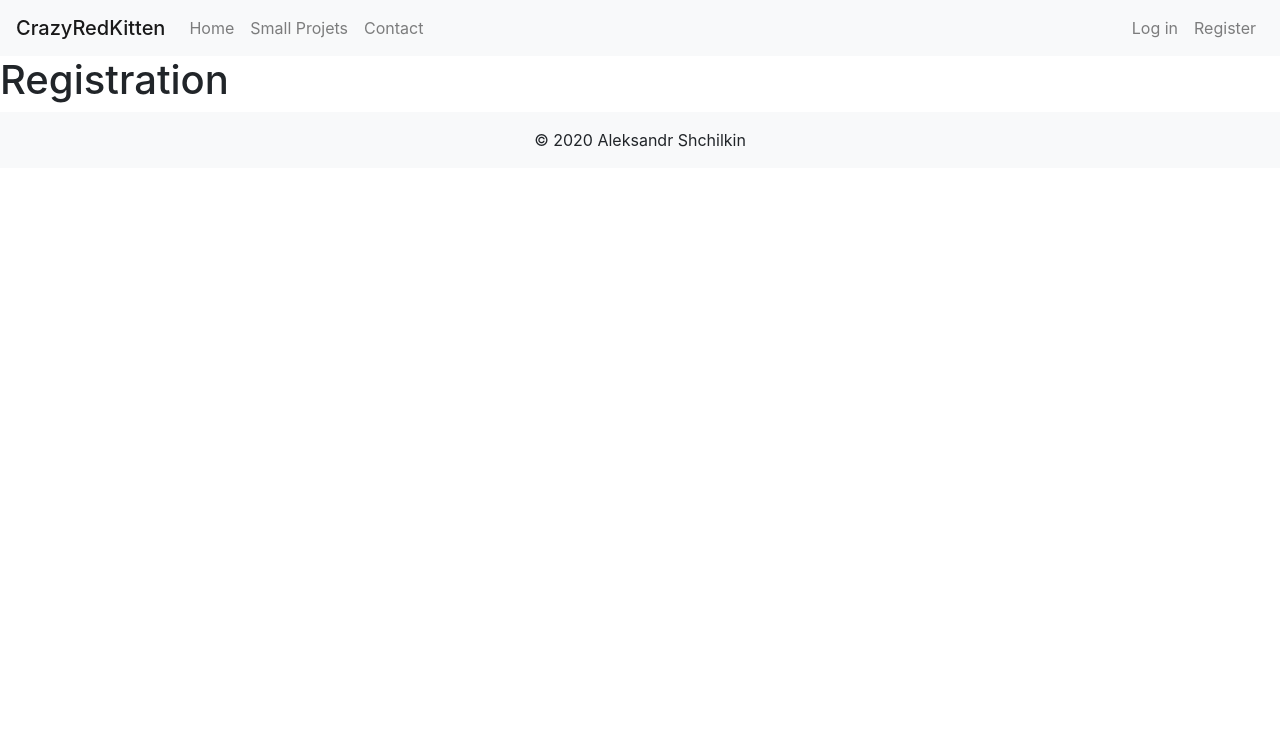
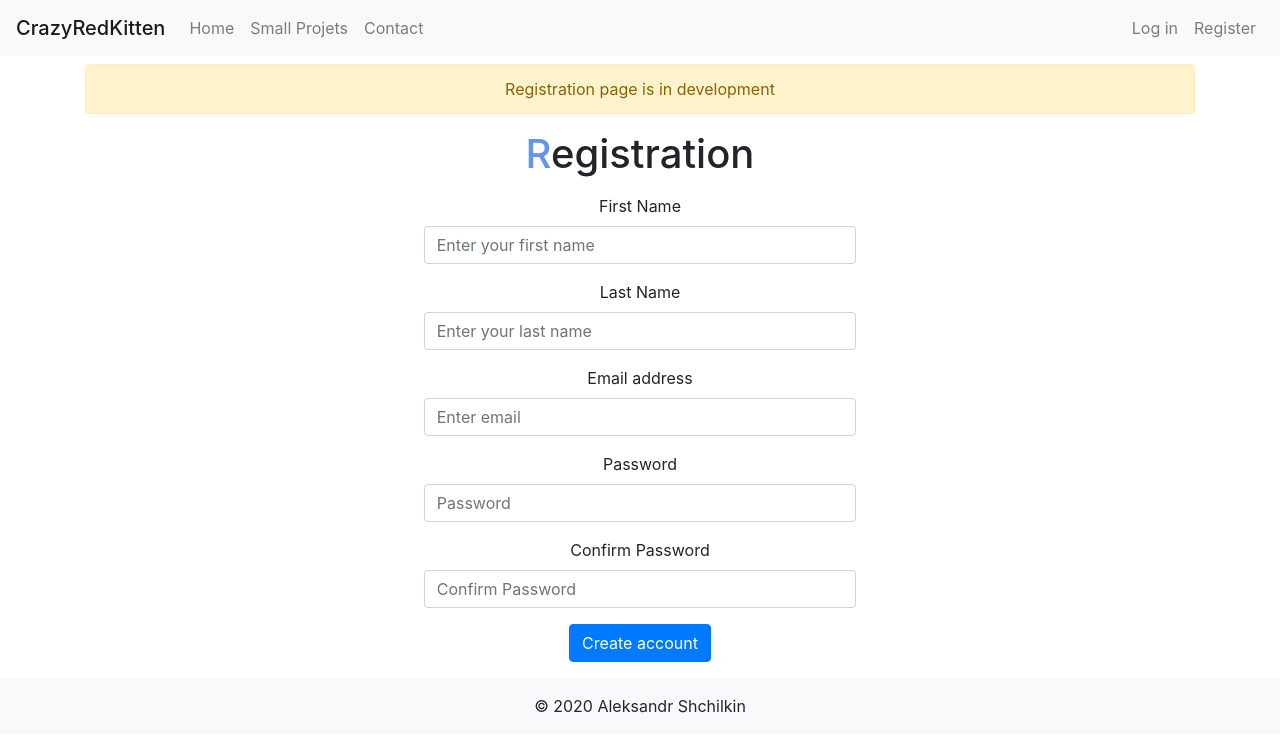
Before and after one commit to shchilkin/personal-website, a React (Create React App) app: page /Register in a window 1280 px wide. Shown: the top 752 px of the page. Built offline with nearby package versions, Linux system fonts and the light colour scheme.

Commit message:
Added Login and Registration fields

```diff
--- a/package.json
+++ b/package.json
@@ -7,10 +7,12 @@
     "@testing-library/react": "^9.4.0",
     "@testing-library/user-event": "^7.2.1",
     "bootstrap": "^4.4.1",
+    "bootstrap-icons": "^1.0.0-alpha2",
     "jquery": "^3.4.1",
     "popper.js": "^1.16.0",
     "react": "^16.12.0",
     "react-bootstrap": "^1.0.0-beta.16",
+    "react-bootstrap-icons": "^1.0.0-alpha2",
     "react-dom": "^16.12.0",
     "react-gradient": "^1.0.2",
     "react-router-bootstrap": "^0.25.0",
--- a/src/components/pages/authentication/Login.js
+++ b/src/components/pages/authentication/Login.js
@@ -1,9 +1,76 @@
-import React from "react";
+import React, { useState } from "react";
+import { Eye } from "react-bootstrap-icons";
 
 const Login = () => {
+  const [email, setEmail] = useState([{ email: "" }]);
+  const [password, setPassword] = useState([{ password: "" }]);
+  console.log(email, password);
+  const [data, setData] = useState([email, password]);
+
+  const changeEmail = event => {
+    setEmail({ email: event.target.value });
+  };
+  const changePassword = event => {
+    setPassword({ password: event.target.value });
+  };
+
+  const click = event => {
+    event.preventDefault();
+    setData(email, password);
+    console.log(email, password, data);
+  };
+
   return (
-    <div>
-      <h1>Login</h1>
+    <div className='container text-center'>
+      <div className='alert alert-warning mt-2'>
+        Login page is in development
+      </div>
+      <h1 className='mt-3 mb-3'>
+        <span style={{ color: "cornflowerblue" }}>L</span>ogin
+      </h1>
+      <div className='d-flex justify-content-center'>
+        <form className='mb-3 col-lg-5'>
+          <div className='form-group'>
+            <label htmlFor='InputEmail1'>Email address</label>
+            <input
+              type='email'
+              className='form-control'
+              id='exampleInputEmail1'
+              aria-describedby='emailHelp'
+              placeholder='Enter email'
+              onChange={changeEmail}
+            />
+          </div>
+          <div className='form-group'>
+            <label htmlFor='InputPassword'>Password</label>
+            <div className='input-group'>
+              <input
+                type='password'
+                className='form-control'
+                id='exampleInputPassword'
+                placeholder='Password'
+                onChange={changePassword}
+              />
+              <div class='input-group-append'>
+                <button
+                  className='btn btn-outline-secondary'
+                  type='button'
+                  id='button-addon2'
+                  data-toggle='button'
+                  aria-pressed='false'
+                  autocomplete='off'
+                >
+                  <Eye />
+                </button>
+              </div>
+            </div>
+          </div>
+
+          <button onClick={click} type='submit' className='btn btn-primary'>
+            Log in
+          </button>
+        </form>
+      </div>
     </div>
   );
 };
--- a/src/components/pages/authentication/Registration.js
+++ b/src/components/pages/authentication/Registration.js
@@ -2,8 +2,70 @@ import React from "react";
 
 const Registration = () => {
   return (
-    <div>
-      <h1>Registration</h1>
+    <div className='container text-center'>
+      <div className='alert alert-warning mt-2'>
+        Registration page is in development
+      </div>
+      <h1 className='mt-3 mb-3'>
+        <span style={{ color: "cornflowerblue" }}>R</span>egistration
+      </h1>
+      <div className='d-flex justify-content-center'>
+        <form className='mb-3 col-lg-5'>
+          <div className='form-group'>
+            <label htmlFor='InputFirstName'>First Name</label>
+            <input
+              type='text'
+              className='form-control'
+              id='exampleInputEmail1'
+              aria-describedby='emailHelp'
+              placeholder='Enter your first name'
+            />
+          </div>
+          <div className='form-group'>
+            <label htmlFor='InputLastName'>Last Name</label>
+            <input
+              type='email'
+              className='form-control'
+              id='exampleInputEmail1'
+              aria-describedby='emailHelp'
+              placeholder='Enter your last name'
+            />
+          </div>
+          <div className='form-group'>
+            <label htmlFor='InputEmail1'>Email address</label>
+            <input
+              type='email'
+              className='form-control'
+              id='exampleInputEmail1'
+              aria-describedby='emailHelp'
+              placeholder='Enter email'
+            />
+          </div>
+          <div className='form-group'>
+            <label htmlFor='InputPassword'>Password</label>
+            <input
+              type='password'
+              className='form-control'
+              id='exampleInputPassword'
+              placeholder='Password'
+              // onChange={changePassword}
+            />
+          </div>
+          <div className='form-group'>
+            <label htmlFor='InputPassword'>Confirm Password</label>
+            <input
+              type='password'
+              className='form-control'
+              id='exampleInputPassword'
+              placeholder='Confirm Password'
+              // onChange={changePassword}
+            />
+          </div>
+          <button type='submit' className='btn btn-primary'>
+            Create account
+          </button>
+        </form>
+      </div>
     </div>
   );
 };
```
Also changed, not shown: 1 other file (tests, documents, lock files or other folders).
